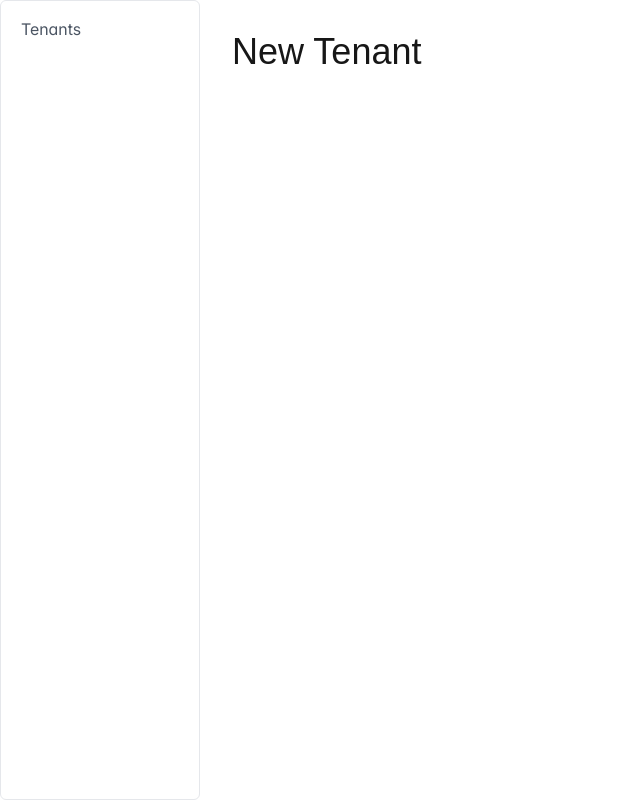
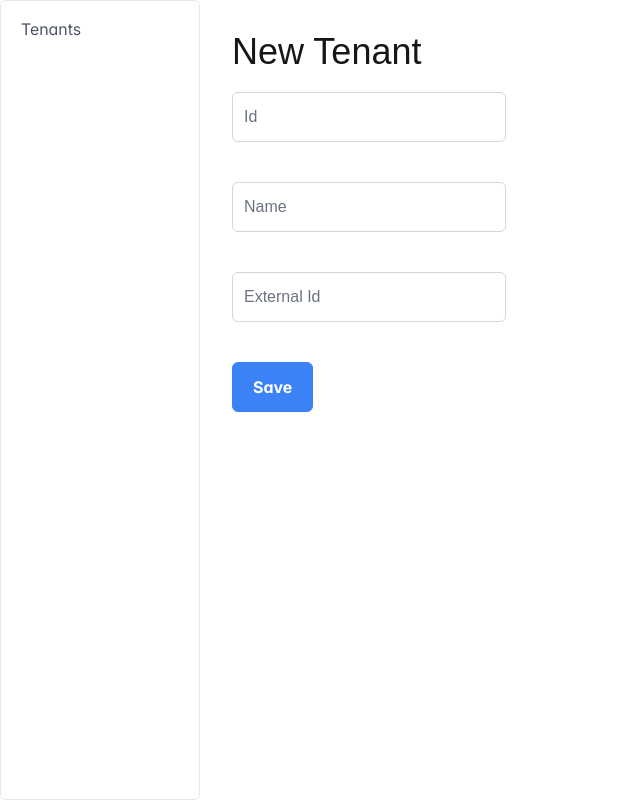
Before and after one commit to Midnight-Sky-Software-Solutions/memberplus, a Next.js app in the folder management_app/: page /tenants/create in a window 1280 px wide. Shown: the whole page, without its empty margins (0-640 px from the left). Built offline with nearby package versions, Linux system fonts and the light colour scheme.

Commit message:
I have a form that works

```diff
--- a/management_app/app/page.tsx
+++ b/management_app/app/page.tsx
@@ -1,5 +1,6 @@
 import PageTitle from "@/components/page-title";
 import { auth0 } from "@/lib/auth0";
+import { cfg } from "@/lib/cfg";
 import Link from "next/link";
 import { Column } from "primereact/column";
 import { DataTable } from "primereact/datatable";
@@ -8,10 +9,10 @@ export default async function Home() {
 
   const session = await auth0.getSession();
 
-  const items: { id: string, name: string, externalId?: string}[] = await fetch('https://localhost:7122/tenant', {
+  const items: { id: string, name: string, externalId?: string}[] = await fetch(`${cfg.apiBaseUrl}/tenant`, {
     headers: {
       'Authorization': `Bearer ${session?.tokenSet.accessToken}`
-    }
+    },
   }).then(res => res.json());
 
   return (
--- /dev/null
+++ b/management_app/app/tenants/create/action.ts
@@ -0,0 +1,44 @@
+'use server'
+
+import { auth0 } from "@/lib/auth0";
+import { cfg } from "@/lib/cfg";
+import { redirect } from "next/navigation";
+import * as z from "zod";
+
+export type CreateTenantStateType = {
+  message: string
+}
+
+const CreateTenant = z.object({
+  id: z.string(),
+  name: z.string(),
+  externalId: z.string()
+});
+
+export async function createTenant(previousState: CreateTenantStateType, formData: FormData): Promise<CreateTenantStateType> {
+  const { success, data, error } = CreateTenant.safeParse(Object.fromEntries(formData));
+  if (!success) {
+    return {
+      message: error.message
+    }
+  }
+
+  const session = await auth0.getSession();
+  const res = await fetch(`${cfg.apiBaseUrl}/tenant`, {
+    method: 'POST',
+    headers: {
+      'Authorization': `Bearer ${session?.tokenSet.accessToken}`,
+      'Content-Type': 'application/json'
+    },
+    body: JSON.stringify(data)
+  });
+
+  if (!res.ok) {
+    console.error(await res.text());
+    return {
+      message: 'There was an unexpected error trying to create the tenant.'
+    }
+  }
+
+  redirect('/');
+}
--- /dev/null
+++ b/management_app/app/tenants/create/create-tenant-form.tsx
@@ -0,0 +1,44 @@
+'use client'
+
+import { Button } from "primereact/button";
+import { FloatLabel } from "primereact/floatlabel";
+import { InputText } from "primereact/inputtext";
+import { useActionState, useState } from "react";
+import { createTenant } from "./action";
+import { Message } from "primereact/message";
+
+const initialState = {
+  message: ''
+};
+
+export default function CreateTenantForm() {
+
+  const [state, formAction, pending] = useActionState(createTenant, initialState);
+  const [tenantId, setTenantId] = useState('');
+  const [tenantName, setTenantName] = useState('');
+  const [tenantExternalId, setTenantExternalId] = useState('');
+
+  return (
+    <form className="space-y-10" action={formAction}>
+      {state.message && (
+        <div>
+          <Message severity="error" text={state.message} />
+        </div>
+      )}
+      <FloatLabel>
+        <InputText id="id" name="id" value={tenantId} onChange={e => setTenantId(e.target.value)} required />
+        <label htmlFor="id">Id</label>
+      </FloatLabel>
+      <FloatLabel>
+        <InputText id="name" name="name" value={tenantName} onChange={e => setTenantName(e.target.value)} required />
+        <label htmlFor="name">Name</label>
+      </FloatLabel>
+      <FloatLabel>
+        <InputText id="externalId" name="externalId" value={tenantExternalId} onChange={e => setTenantExternalId(e.target.value)} required />
+        <label htmlFor="externalId">External Id</label>
+      </FloatLabel>
+      <Button label="Save" type="submit" disabled={pending} />
+    </form>
+  );
+
+}
--- a/management_app/app/tenants/create/page.tsx
+++ b/management_app/app/tenants/create/page.tsx
@@ -1,9 +1,13 @@
 import PageTitle from "@/components/page-title";
+import CreateTenantForm from "./create-tenant-form";
+
 
 export default function CreateTenantPage() {
+
   return (
     <div className="space-y-5">
       <PageTitle>New Tenant</PageTitle>
+      <CreateTenantForm />
     </div>
   )
 }
--- /dev/null
+++ b/management_app/lib/cfg.ts
@@ -0,0 +1,4 @@
+
+export const cfg = {
+  apiBaseUrl: 'https://localhost:7122'
+}
--- a/management_app/package.json
+++ b/management_app/package.json
@@ -14,7 +14,8 @@
     "primeicons": "^7.0.0",
     "primereact": "^10.9.7",
     "react": "19.1.0",
-    "react-dom": "19.1.0"
+    "react-dom": "19.1.0",
+    "zod": "^4.1.11"
   },
   "devDependencies": {
     "@eslint/eslintrc": "^3",
```
Also changed, not shown: 1 other file (tests, documents, lock files or other folders).
